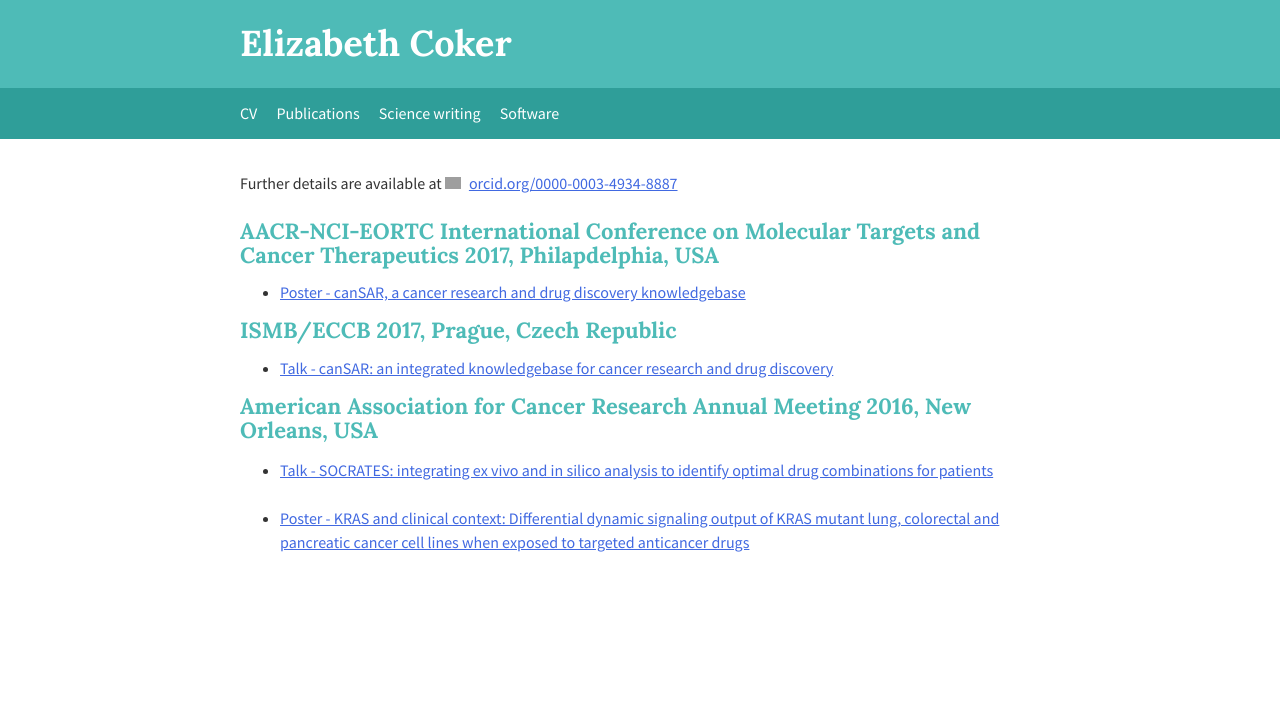
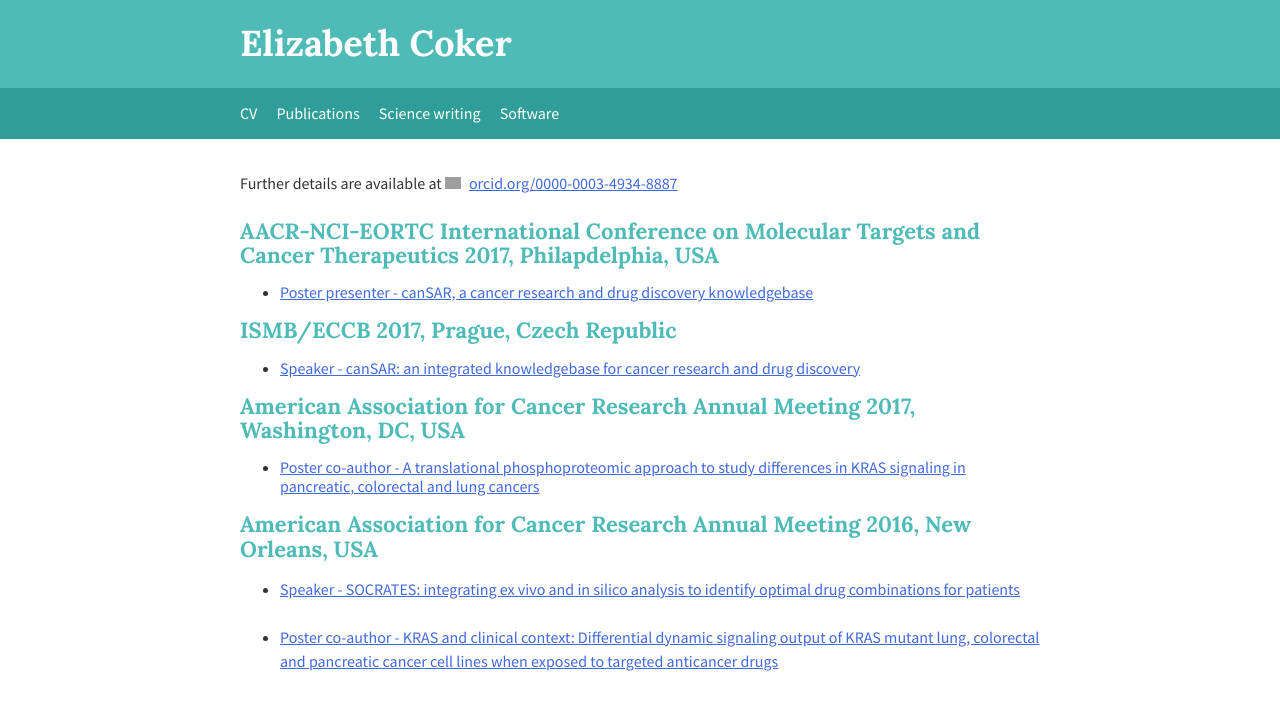
Before and after one commit to eac54/eac54.github.io, a Jekyll site: the page built from Conferences/index.md, in a window 1280 px wide. Shown: the top 710 px of the page. Built offline with Jekyll 4.4.1, drawn with Linux system fonts in a browser that asks for light colours; grey boxes are pictures that could not be loaded.

Commit message:
Update index.md

```diff
--- a/Conferences/index.md
+++ b/Conferences/index.md
@@ -6,13 +6,15 @@ Further details are available at <a href="https://orcid.org/0000-0003-4934-8887"
 
 
 ### AACR-NCI-EORTC International Conference on Molecular Targets and Cancer Therapeutics 2017, Philapdelphia, USA
-* [Poster - canSAR, a cancer research and drug discovery knowledgebase](http://www.abstractsonline.com/pp8/#!/4557/presentation/416)
+* [Poster presenter - canSAR, a cancer research and drug discovery knowledgebase](http://www.abstractsonline.com/pp8/#!/4557/presentation/416)
 
 ### ISMB/ECCB 2017, Prague, Czech Republic
-* [Talk - canSAR: an integrated knowledgebase for cancer research and drug discovery](https://www.iscb.org/ismb-mm/media-ismb2017)
+* [Speaker - canSAR: an integrated knowledgebase for cancer research and drug discovery](https://www.iscb.org/ismb-mm/media-ismb2017)
 
+### American Association for Cancer Research Annual Meeting 2017, Washington, DC, USA
+* [Poster co-author - A translational phosphoproteomic approach to study differences in KRAS signaling in pancreatic, colorectal and lung cancers](http://cancerres.aacrjournals.org/content/77/13_Supplement/996.short)
 
 ### American Association for Cancer Research Annual Meeting 2016, New Orleans, USA
-* [Talk - SOCRATES: integrating ex vivo and in silico analysis to identify optimal drug combinations for patients](http://cancerres.aacrjournals.org/content/76/14_Supplement/4383)
+* [Speaker - SOCRATES: integrating ex vivo and in silico analysis to identify optimal drug combinations for patients](http://cancerres.aacrjournals.org/content/76/14_Supplement/4383)
 
-* [Poster - KRAS and clinical context: Differential dynamic signaling output of KRAS mutant lung, colorectal and pancreatic cancer cell lines when exposed to targeted anticancer drugs](http://cancerres.aacrjournals.org/content/76/14_Supplement/3099)
+* [Poster co-author - KRAS and clinical context: Differential dynamic signaling output of KRAS mutant lung, colorectal and pancreatic cancer cell lines when exposed to targeted anticancer drugs](http://cancerres.aacrjournals.org/content/76/14_Supplement/3099)
```
